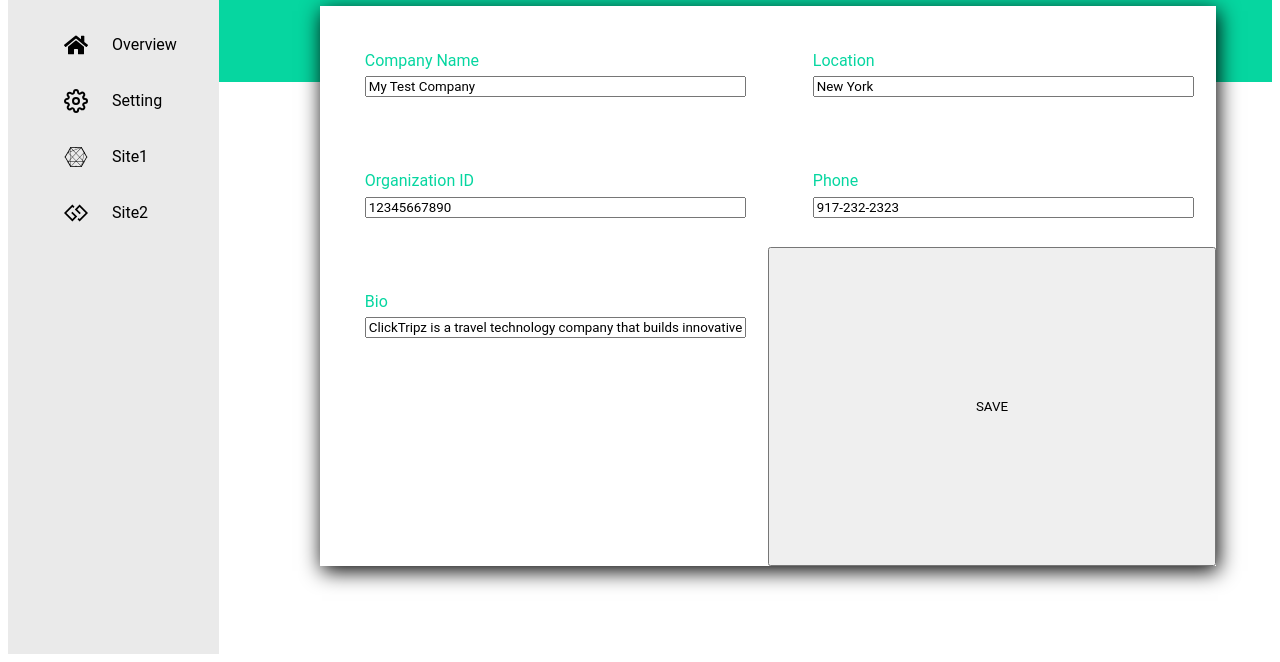
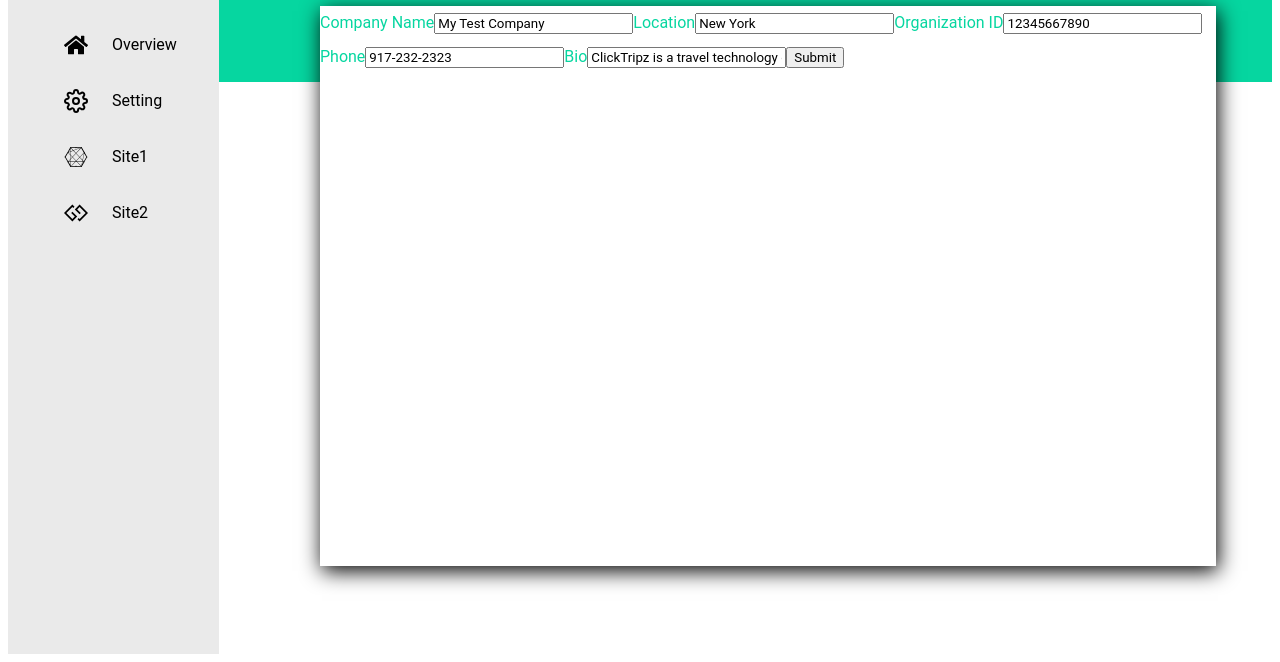
Before and after one commit to YizhuoZhang3/ClickTripz_FrontEnd, a React app: page / in a window 1280 px wide. Shown: the part 154-816 px from the top of the page. Built offline with nearby package versions, Linux system fonts and the light colour scheme.

Commit message:
edit form for home page

```diff
--- a/package.json
+++ b/package.json
@@ -8,6 +8,7 @@
     "@testing-library/user-event": "^13.5.0",
     "react": "^17.0.2",
     "react-dom": "^17.0.2",
+    "react-hook-form": "^7.25.3",
     "react-icons": "^4.3.1",
     "react-router-dom": "^6.2.1",
     "react-scripts": "5.0.0",
--- a/public/style.css
+++ b/public/style.css
@@ -69,15 +69,16 @@ h3{
   right: 5%;
   z-index: 1;
   background-color: white;
-  display: grid;
-  grid-template-columns: 1fr 1fr;
-  grid-template-rows: 1fr 1fr 3fr;
+
+}
+
+.comp-form{
+
 }
 
 .content label{
   color:#06D6A0;
-  display: flex;
-  flex-direction: column;
+
 }
 
 .content input{
@@ -85,5 +86,5 @@ h3{
 }
 
 .comp-info{
-  margin: 10% 5% 5% 10% ;
+  margin: 1m auto ;
 }
--- a/src/components/Home.js
+++ b/src/components/Home.js
@@ -1,4 +1,4 @@
-import React from "react";
+import React, { useState, useEffect } from "react";
 import data from "../data.json";
 import { FaHome } from "react-icons/fa";
 import { FiSettings } from "react-icons/fi";
@@ -6,7 +6,23 @@ import { FaConnectdevelop } from "react-icons/fa";
 import { FaGg } from "react-icons/fa";
 
 export default function Home(){
-  console.log(data);
+  const [allData, setData] = useState(data);
+
+  useEffect(() => {
+    setData((prev) => ({
+      ...prev,
+      phoneNumber: '917-232-2323',
+      bio: 'ClickTripz is a travel technology company that builds innovative software solutions to serve the needs of suppliers, publishers, advertisers and travelers. From marketplaces that connect the industry through proprietary ad-serving technology, to cloud-based tools that help hoteliers put heads in beds-- ClickTripz has solutions that drive revenue atscale. Travelers benefit from the transparent and efficient pricing facilitated by the platform, while suppliers, publishers and advertisers all benefit from the enhanced ability to acquire and monetize qualified traffic using precise targeting and granular bidding. Founded in 2010 and with offices in California, Washington DC and London, the platform currently comprises thousands of active campaigns from worldwide partners, spanning 31 different languages and addressing tens of millions of travel queries per month.',
+      location: 'New York'
+    }))
+   }, []);
+
+
+  console.log(allData);
+
+  const handleSubmit = (event) => {
+    event.preventDefault();
+  }
 
   return (
     <div className="home-container">
@@ -25,31 +41,26 @@ export default function Home(){
           <h2>Company Information</h2>
         </div>
 
-        <form className="content">
-          <label className="comp-info" id="company-name" for="name">
-            Company Name
-            <input type="text" id="name" value={data.name} required/>
-          </label>
+      <div className="content">
+        <form className="comp-form" onChange={handleSubmit} >
+          <label htmlFor="name">Company Name
+          <input type="text" id="name" value={allData.name || ''} onChange={e=>setData(e.target.value)}/></label>
 
-          <label className="comp-info" id="company-loca" for="location">
-            Location
-            <input type="text" id="location" value={"New York"}/>
-          </label>
+          <label htmlFor="location">Location
+          <input type="text" id="location" value={allData.location || ''} onChange={e=>setData(e.target.value)}/></label>
 
-          <label className="comp-info" id="company-id" for="org-id">Organization ID
-          <input type="text" id="org-id" value={data.organizationId}/>
-          </label>
+          <label htmlFor="org-id">Organization ID
+          <input type="text" id="org-id" value={allData.organizationId || ''} onChange={e=>setData(e.target.value)}/></label>
 
-          <label className="comp-info" id="company-phone" for="phone">Phone
-          <input type="tel" id="phone" value={"917-232-2323"}/>
-          </label>
+          <label htmlFor="phone">Phone
+          <input type="tel" id="phone" value={allData.phoneNumber || ''} onChange={e=>setData(e.target.value)}/></label>
 
-          <label className="comp-info" id="company-bio" for="bio">Bio
-          <input type="text" id="bio" value={"ClickTripz is a travel technology company that builds innovative software solutions to serve the needs of suppliers, publishers, advertisers and travelers. From marketplaces that connect the industry through proprietary ad-serving technology, to cloud-based tools that help hoteliers put heads in beds-- ClickTripz has solutions that drive revenue atscale. Travelers benefit from the transparent and efficient pricing facilitated by the platform, while suppliers, publishers and advertisers all benefit from the enhanced ability to acquire and monetize qualified traffic using precise targeting and granular bidding. Founded in 2010 and with offices in California, Washington DC and London, the platform currently comprises thousands of active campaigns from worldwide partners, spanning 31 different languages and addressing tens of millions of travel queries per month."}/>
-          </label>
-          <button>SAVE</button>
+          <label htmlFor="bio">Bio
+          <input type="text" id="bio" value={allData.bio || ''} onChange={e=>setData(e.target.value)}/></label>
+
+          <input type="submit" value="Submit" />
         </form>
-
+      </div>
       </div>
     </div>
   )
```
Also changed, not shown: src/components/CompanyForm.js (added), 1 other file.
